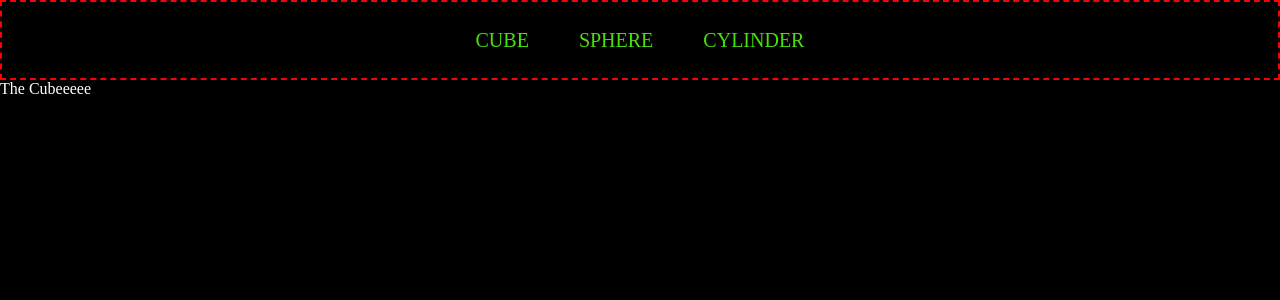
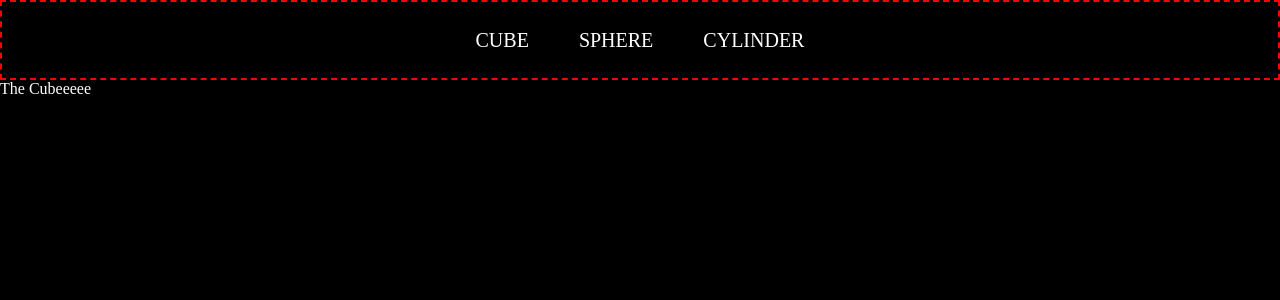
Before and after one commit to Deevyn9/shapes, a React (Create React App) app: page / in a window 1280 px wide. Shown: the top 300 px of the page. Built offline with nearby package versions, Linux system fonts and the light colour scheme; a web font is replaced by a local one.

Commit message:
adding different colors to the links onclick

```diff
--- a/src/App.css
+++ b/src/App.css
@@ -33,6 +33,18 @@ a {
 }
 
 .navbar li {
-  color: #47E10C;
+  color: white;
   text-transform: uppercase;
 }
+
+.active-link-1 li {
+  color: #47E10C;
+}
+
+.active-link-2 li {
+  color: blue;
+}
+
+.active-link-3 li {
+  color: red;
+}
--- a/src/frontend/Nav.tsx
+++ b/src/frontend/Nav.tsx
@@ -1,21 +1,42 @@
-import { Link } from 'react-router-dom'
+import { Link } from "react-router-dom";
+import { useState } from "react";
 
 const Nav = () => {
+  const [activeLinks, setActiveLinks] = useState([false, false, false]);
+
+  const handleClick = (index:number) => {
+    const newActiveLinks = [...activeLinks];
+    newActiveLinks[index] = true;
+    setActiveLinks(newActiveLinks);
+  };
+
   return (
     <div className="navbar">
       <ul>
-        <Link to="/">
+        <Link
+          to="/"
+          className={activeLinks[0] ? "active-link-1" : ""}
+          onClick={() => handleClick(0)}
+        >
           <li>Cube</li>
         </Link>
-        <Link to="/sphere">
+        <Link
+          to="/sphere"
+          className={activeLinks[1] ? "active-link-2" : ""}
+          onClick={() => handleClick(1)}
+        >
           <li>Sphere</li>
         </Link>
-        <Link to="/cylinder">
+        <Link
+          to="/cylinder"
+          className={activeLinks[2] ? "active-link-3" : ""}
+          onClick={() => handleClick(2)}
+        >
           <li>Cylinder</li>
         </Link>
       </ul>
     </div>
   );
-}
+};
 
-export default Nav
+export default Nav;
```
